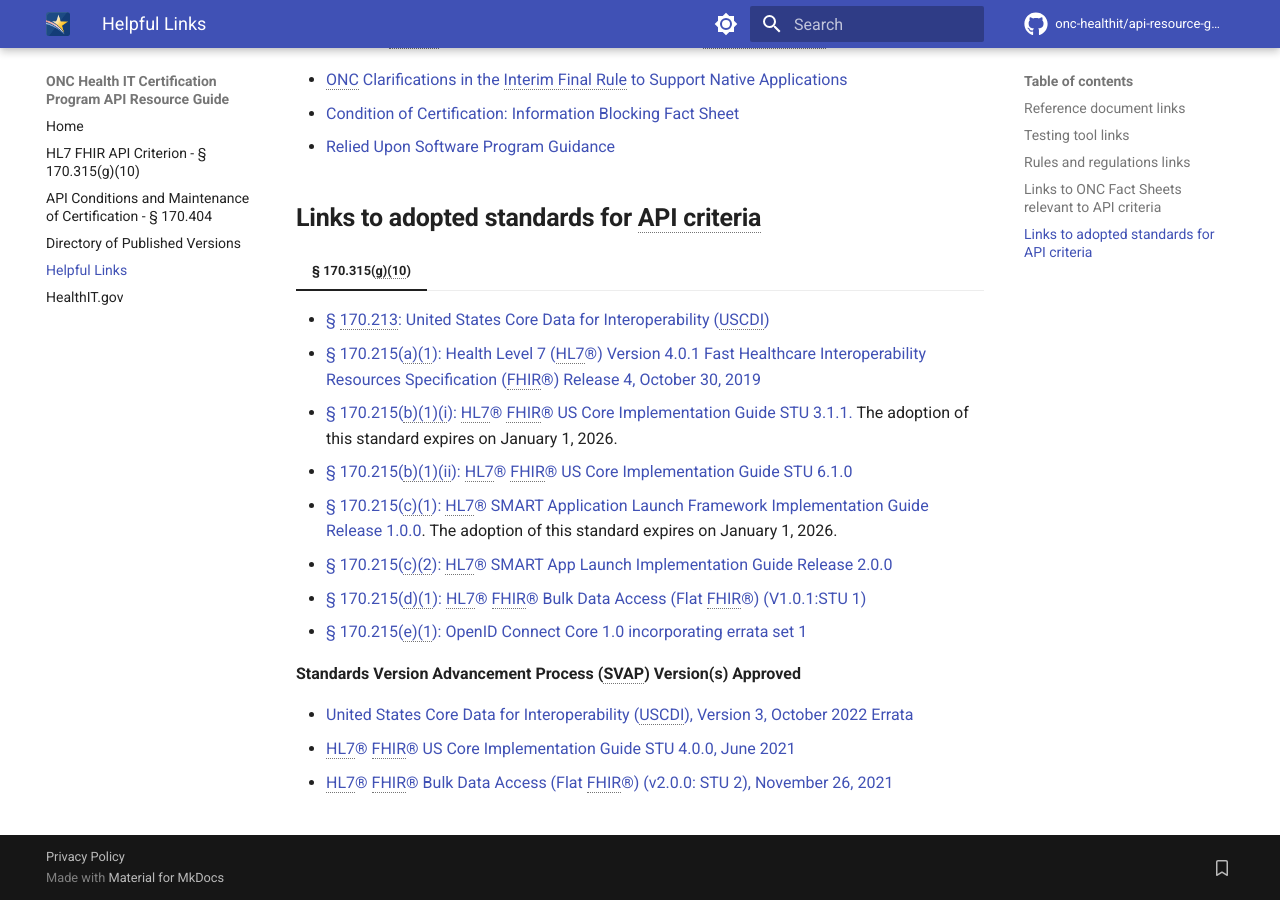
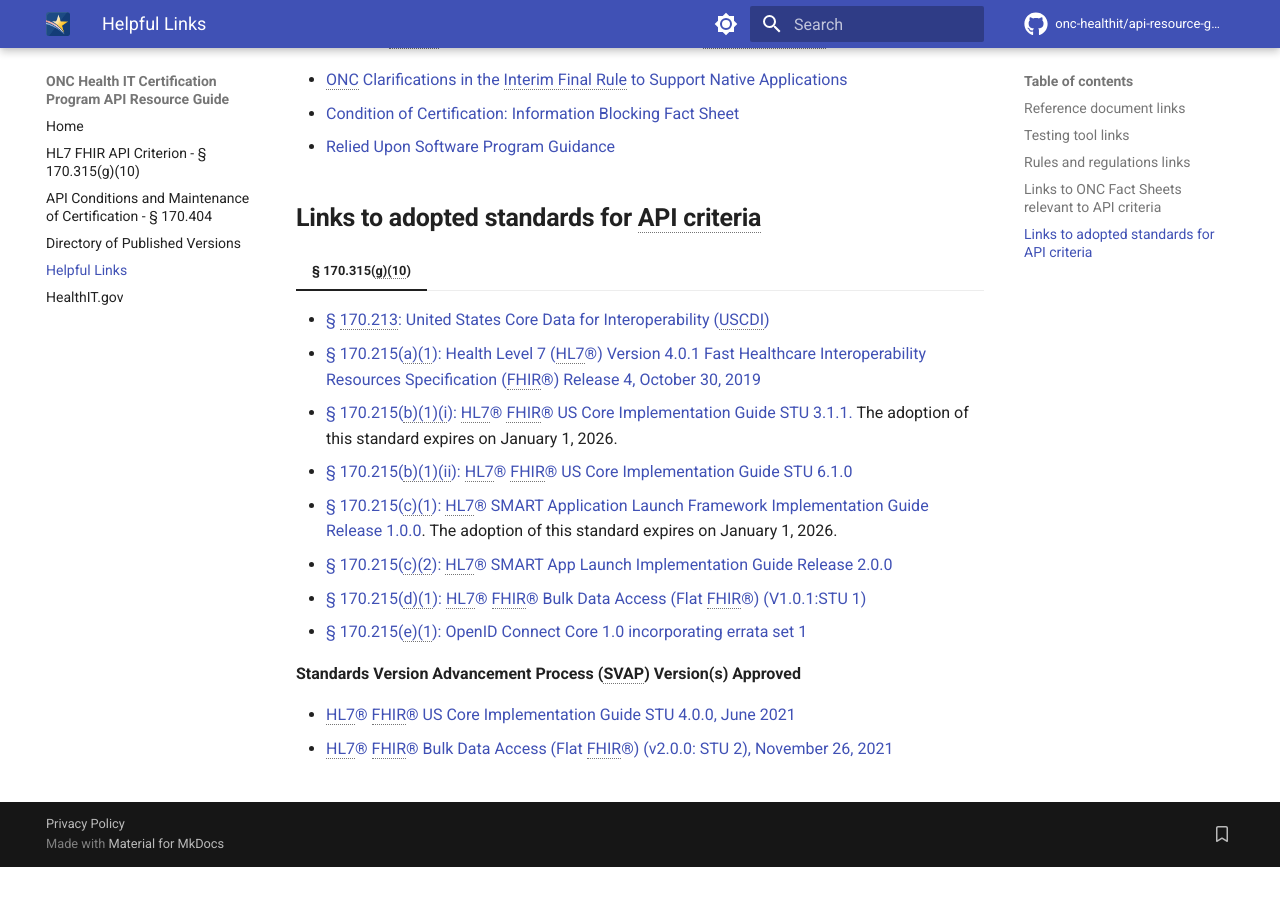
Before and after one commit to onc-healthit/api-resource-guide, an MkDocs documentation site: the page built from docs/helpful-links.md, in a window 1280 px wide and 900 px high, scrolled down 935 px. Built offline with MkDocs 1.6.1 and Material for MkDocs 9.7.7, drawn with Linux system fonts in a browser that asks for light colours; comment, search, counter and statistics services are not loaded; the version menu is left out; after the commit the page ends 1802 px from its top, so only the background shows below that.

Commit message:
remove since in HTI-1 now

```diff
--- a/docs/helpful-links.md
+++ b/docs/helpful-links.md
@@ -59,7 +59,6 @@
 
     **Standards Version Advancement Process (SVAP) Version(s) Approved**
 
-    - <a target = "_blank" href = "https://www.healthit.gov/isa/sites/isa/files/2022-10/USCDI-Version-3-October-2022-Errata-Final.pdf">United States Core Data for Interoperability (USCDI), Version 3, October 2022 Errata</a>
     - <a target = "_blank" href = "http://hl7.org/fhir/us/core/STU4/">HL7® FHIR® US Core Implementation Guide STU 4.0.0, June 2021</a>
     -  <a target = "_blank" href = "http://hl7.org/fhir/uv/bulkdata/STU2/">HL7® FHIR® Bulk Data Access (Flat FHIR®) (v2.0.0: STU 2), November 26, 2021</a>
 
```
